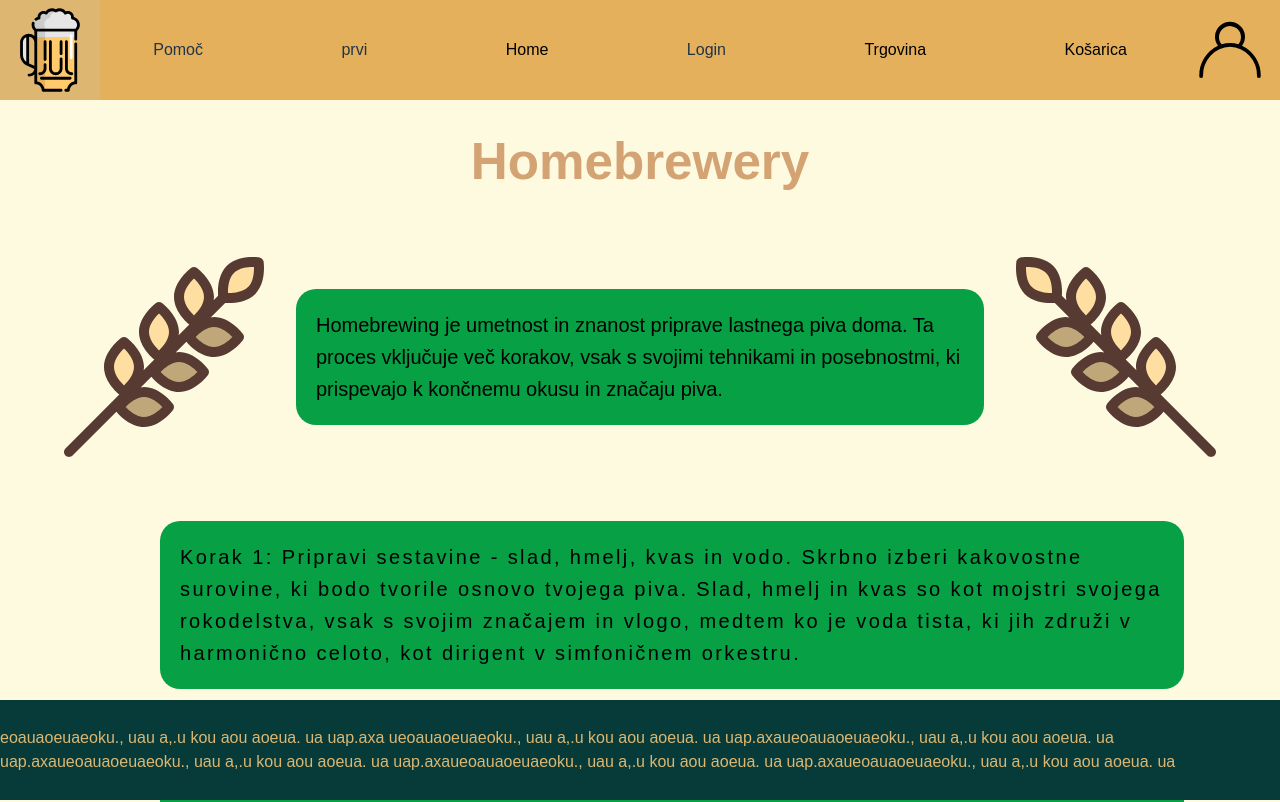
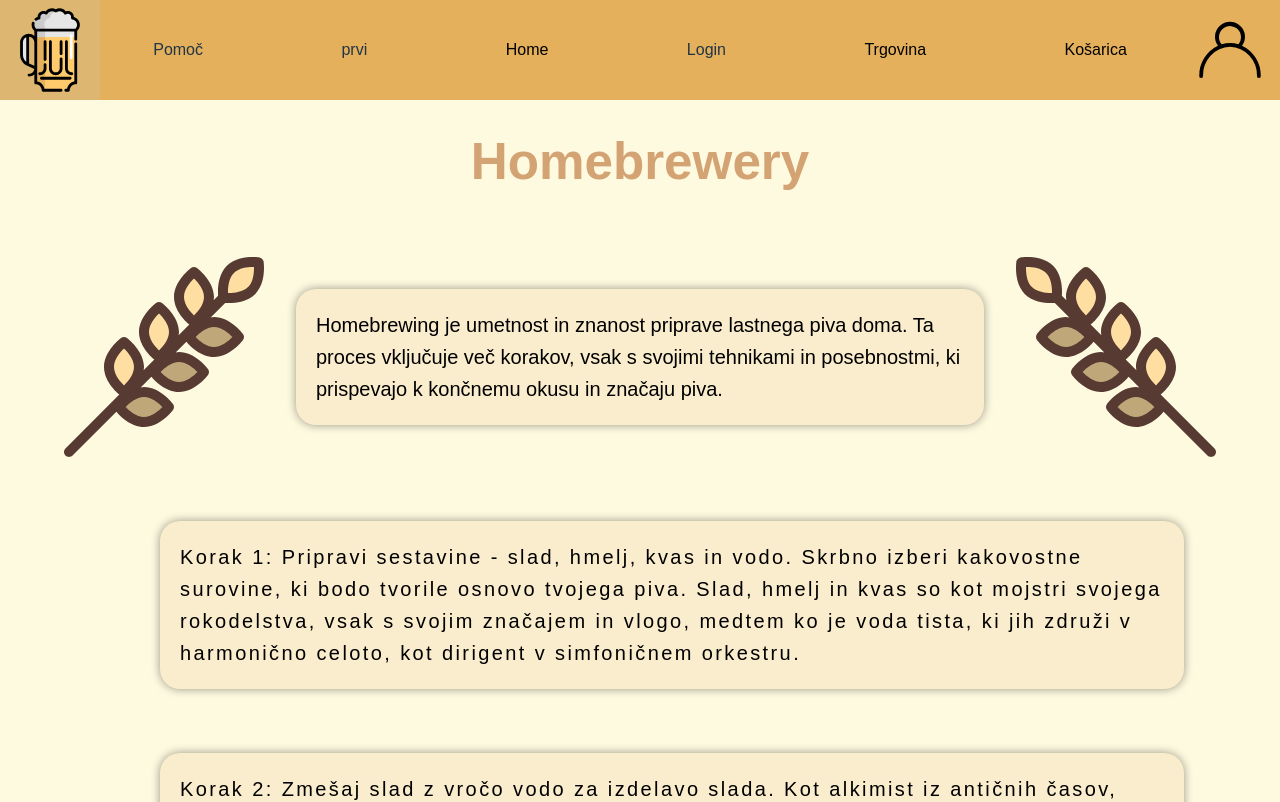
Before and after one commit to markointihar/HomeBrewery, a React (Vite) app in the folder HomeBrewery/: page / in a window 1280 px wide. Shown: the top 802 px of the page. Built offline with nearby package versions, Linux system fonts and the light colour scheme; no server answers.

Commit message:
polepsave

```diff
--- a/HomeBrewery/src/components/Footer.tsx
+++ b/HomeBrewery/src/components/Footer.tsx
@@ -1,7 +1,7 @@
 export default function Footer(){
     return (
         <div className="footer">
-            eoauaoeuaeoku., uau a,.u kou aou aoeua. ua uap.axa ueoauaoeuaeoku., uau a,.u kou aou aoeua. ua uap.axaueoauaoeuaeoku., uau a,.u kou aou aoeua. ua uap.axaueoauaoeuaeoku., uau a,.u kou aou aoeua. ua uap.axaueoauaoeuaeoku., uau a,.u kou aou aoeua. ua uap.axaueoauaoeuaeoku., uau a,.u kou aou aoeua. ua
+            <p>© 2024 HomeBrewery</p>
         </div>
     )
 }
--- a/HomeBrewery/src/components/Profil.tsx
+++ b/HomeBrewery/src/components/Profil.tsx
@@ -47,6 +47,8 @@ export default function Profil() {
             console.log(response);
             sessionStorage.removeItem('authToken');
         })
+        // refresh page
+        window.location.reload();
     }
 
     const handleReceptStanje = () => {
--- a/HomeBrewery/src/css/chatroom.css
+++ b/HomeBrewery/src/css/chatroom.css
@@ -4,9 +4,9 @@
     flex-direction: column;
     margin: 2rem;
     padding: 20px;
-    background-color: #073b3a;
+    background-color: #faedcd;
     height: 70vh;
-    border-radius: 20px;
+    box-shadow: 0.1rem 0.1rem 1.5rem rgba(0, 0, 0, 0.3);
 }
 
 .sporocila {
@@ -18,7 +18,7 @@
   }
 
 .your-message, .other-message{
-    border-radius: 20px;
+    border-radius: 10px;
     height: auto;
     display: flex;
     justify-content: center;
@@ -30,12 +30,13 @@
     word-wrap: break-word;
 }
 .your-message {
-    background-color: #08a045;
+    background-color: #ccd5ae;
     align-self: flex-end;
 }
 .other-message {
-    background-color: #6bbf59;
+    background-color: #e9edc9;
     align-self: flex-start;
+
 }
 
 
@@ -58,7 +59,7 @@
     padding: 10px;
     border-radius: 20px;
     border: none;
-    background-color: #08a045;
+    background-color: #d4a373;
     color: white;
     cursor: pointer;
     width: 8%;
--- a/HomeBrewery/src/css/footer.css
+++ b/HomeBrewery/src/css/footer.css
@@ -2,9 +2,9 @@
     display: flex;
     justify-content: center;
     align-items: center;
-    background-color: #073b3a;
-    color: #ddb771;
+    background-color: #d4a373;
+    color: #fefae0;
     bottom: 0;
     height: 100px;
-    position: absolute;
+
   }
--- a/HomeBrewery/src/css/telo.css
+++ b/HomeBrewery/src/css/telo.css
@@ -14,12 +14,12 @@
   }
 
   .top-div {
-    background-color: #08a045;
+    background-color: #faedcd;
     margin: 2rem;
     padding: 20px;
     border-radius: 20px;
     color: white;
-
+    box-shadow: rgba(0,0,0,0.4) 0 0 10px;
   }
 
 .koraki {
@@ -32,13 +32,13 @@
     opacity: 0;
     transform: translateY(50px);
     transition: opacity 0.6s ease-out, transform 0.6s ease-out;
-    background-color: #08a045;
+    background-color: #faedcd;
     margin: 2rem;
     padding: 20px;
     border-radius: 20px;
     color: white;
     letter-spacing: .15em;
-
+    box-shadow: rgba(0,0,0,0.4) 0 0 10px;
     width: 100%;
   }
 
```
